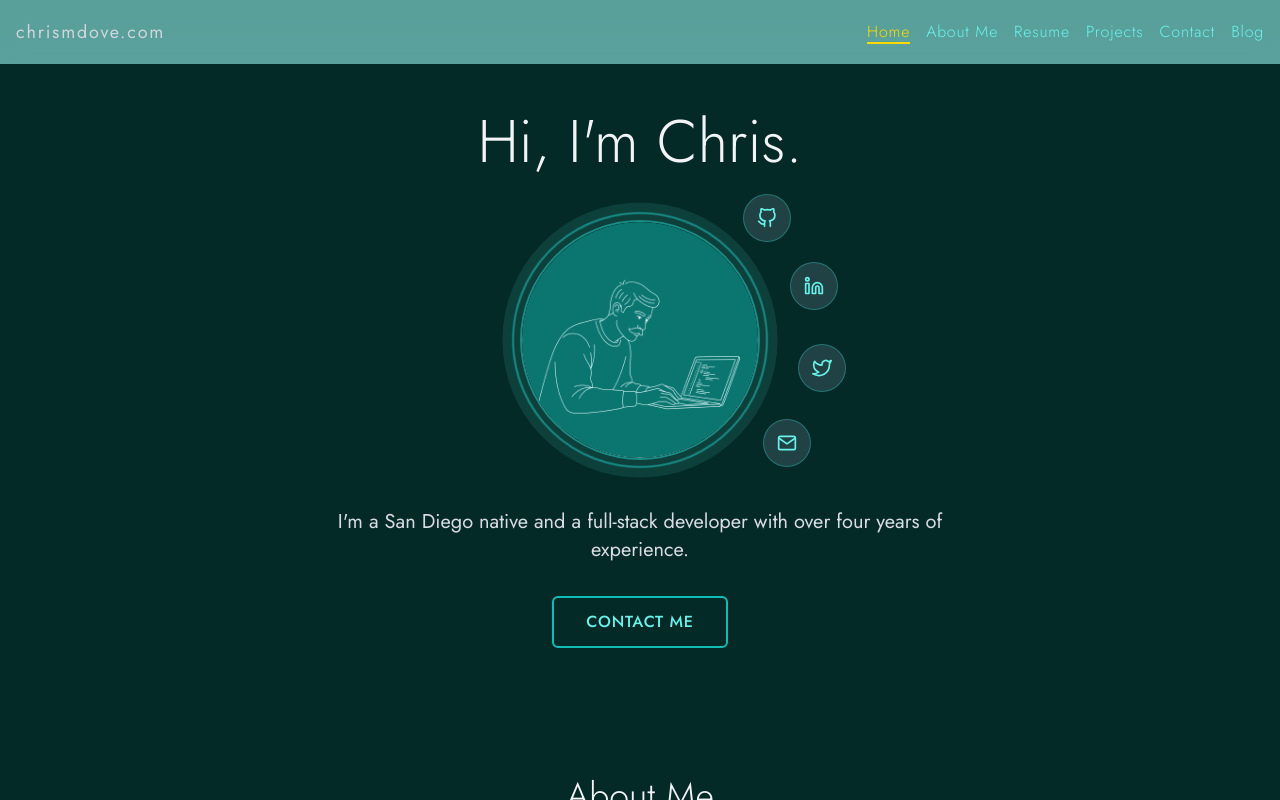
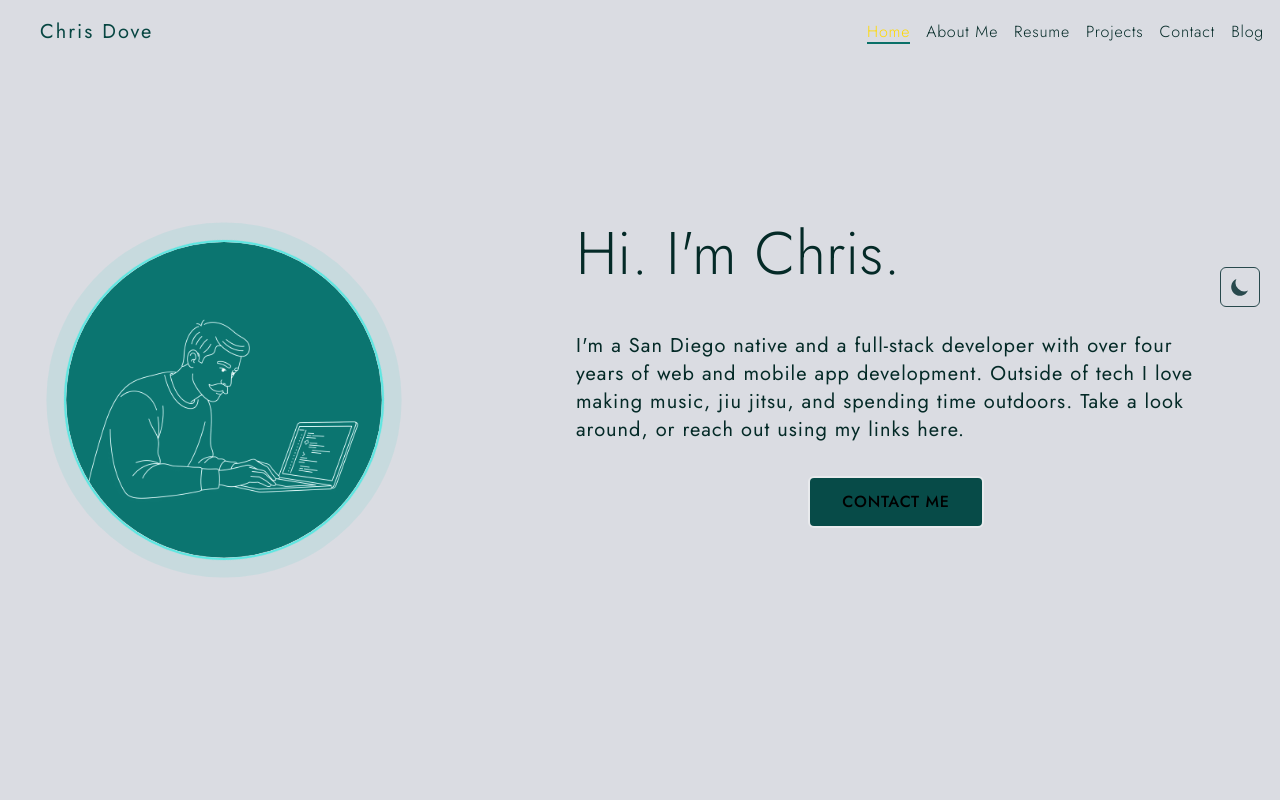
Before and after one commit to Christofuu/portfolio-v2, a Next.js app: page / in a window 1280 px wide. Built offline with nearby package versions, Linux system fonts and the light colour scheme.

Commit message:
add light/dark theme  functionality. add more aesthetic changes.

```diff
--- a/package.json
+++ b/package.json
@@ -11,6 +11,7 @@
   "dependencies": {
     "framer-motion": "^11.1.9",
     "next": "14.2.3",
+    "next-themes": "^0.4.6",
     "nodemailer": "^7.0.3",
     "react": "^18",
     "react-dom": "^18",
--- a/src/app/components/Hero.jsx
+++ b/src/app/components/Hero.jsx
@@ -1,8 +1,10 @@
 "use client";
-import { FiGithub, FiLinkedin, FiMail, FiTwitter } from 'react-icons/fi';
+import { FiGithub, FiLinkedin, FiMail, FiYoutube } from "react-icons/fi";
 import { motion } from "framer-motion";
 import { useIntersectionObserver } from "../hooks/useIntersectionObserver";
 import Image from "next/image";
+import FloatingShapes from "./ui/FloatingShapes";
+
 export function Hero() {
   const { ref, isIntersecting } = useIntersectionObserver();
 
@@ -14,161 +16,56 @@ export function Hero() {
   };
 
   const socialLinks = [
-    { icon: FiGithub, href: "https://github.com/yourusername", label: "GitHub" },
-    { icon: FiLinkedin, href: "https://linkedin.com/in/yourusername", label: "LinkedIn" },
-    { icon: FiTwitter, href: "https://twitter.com/yourusername", label: "Twitter" },
-    { icon: FiMail, href: "mailto:your.email@example.com", label: "Email" },
+    {
+      icon: FiGithub,
+      href: "https://github.com/christofuu",
+      label: "GitHub",
+    },
+    {
+      icon: FiLinkedin,
+      href: "https://linkedin.com/in/chrismdev",
+      label: "LinkedIn",
+    },
+    {
+      icon: FiYoutube,
+      href: "https://youtube.com/@christofuu",
+      label: "YouTube",
+    },
+    { icon: FiMail, href: "mailto:cdovedev@gmail.com", label: "Email" },
   ];
 
   return (
-    <section
+    <motion.section
       id="home"
-      className="min-h-fit py-12 flex items-center justify-center px-4 sm:px-6 lg:px-8"
+      ref={ref}
+      initial={{ opacity: 0, y: 32 }}
+      animate={isIntersecting ? { opacity: 1, y: 0 } : { opacity: 0, y: 32 }}
+      transition={{ duration: 0.8, ease: "easeOut" }}
+      className="min-h-screen flex items-start pt-12 md:pt-40 justify-center px-4 sm:px-6 lg:px-8"
     >
-      <div className="max-w-4xl mx-auto text-center">
-        <motion.div
-          ref={ref}
-          initial={{ opacity: 0, y: 32 }}
-          animate={
-            isIntersecting ? { opacity: 1, y: 0 } : { opacity: 0, y: 32 }
-          }
-          transition={{ duration: 0.8, ease: "easeOut" }}
-          className="space-y-8"
-        >
-          <h1 className="text-4xl md:text-6xl font-light text-gray-100">
-            Hi, I&apos;m Chris.
-          </h1>
+      <FloatingShapes />
 
-          {/* Rasterized Art Circle */}
-          <div className="relative flex items-center justify-center py-4">
-            {/* Rotating Rings */}
-            <motion.div
-              className="absolute w-64 h-64 border-2 border-secondary-500/30 rounded-full"
-              animate={{ rotate: 360 }}
-              transition={{
-                duration: 8,
-                ease: "linear",
-                repeat: Infinity,
-              }}
-            />
-
-            <motion.div
-              className="absolute w-64 h-64 border-2 border-secondary-300/20 rounded-full"
-              animate={{ rotate: -360 }}
-              transition={{
-                duration: 12,
-                ease: "linear",
-                repeat: Infinity,
-              }}
-            />
-
-            {/* Pulsing Shadow */}
-            <motion.div
-              className="absolute w-60 h-60 rounded-full"
-              animate={{
-                boxShadow: [
-                  "0 0 0 4px rgba(79, 209, 199, 0.3)",
-                  "0 0 0 20px rgba(79, 209, 199, 0.1)",
-                  "0 0 0 4px rgba(79, 209, 199, 0.3)",
-                ],
-              }}
-              transition={{
-                duration: 4,
-                ease: "easeInOut",
-                repeat: Infinity,
-              }}
-            />
-
-            {/* Profile Image */}
-            <motion.div
-              className="relative z-10 w-60 h-60 rounded-full overflow-hidden border-2 border-secondary-300/50"
-              whileHover={{
-                scale: 1.05,
-                rotate: 5,
-                boxShadow: "0 0 0 8px rgba(79, 209, 199, 0.5)",
-              }}
-              transition={{
-                type: "spring",
-                stiffness: 300,
-                damping: 20,
-              }}
-            >
-              <Image
-                src="/bigcodingguy1.png"
-                className="rounded-full mx-auto object-cover"
-                width="250"
-                height="250"
-                alt="logo"
-              />
-            </motion.div>
-            {/* Social Links Arc */}
-            <div className="absolute h-[250px] inset-0 pointer-events-none">
-              {socialLinks.map((social, index) => {
-                const Icon = social.icon;
-                // Calculate arc position (right side arc from -60° to 0°)
-                const totalIcons = socialLinks.length;
-                const angleRange = 90; // Total arc span in degrees
-                const startAngle = -50; // Starting angle (higher up)
-                const angle = startAngle + (index * angleRange) / (totalIcons - 1);
-                const radius = 160; // Distance from center
-
-                // Convert angle to radians and calculate position
-                const radian = (angle * Math.PI) / 180;
-                const x = Math.cos(radian) * radius;
-                const y = Math.sin(radian) * radius;
-
-                return (
-                  <motion.a
-                    key={social.label}
-                    href={social.href}
-                    target="_blank"
-                    rel="noopener noreferrer"
-                    className="absolute pointer-events-auto w-12 h-12 bg-gray-800/80 backdrop-blur-sm border border-secondary-300/30 rounded-full flex items-center justify-center "
-                    style={{
-                      left: `calc(50% + ${x}px)`,
-                      top: `calc(45% + ${y}px)`,
-                      transform: 'translate(-50%, -50%)',
-                    }}
-                    initial={{ opacity: 0, scale: 0 }}
-                    animate={{ opacity: 1, scale: 1 }}
-                    transition={{
-                      delay: 0.2,
-                      duration: 0.3,
-                      type: "spring",
-                      stiffness: 400,
-                      damping: 25
-                    }}
-                    whileHover={{
-                      scale: 1.1,
-
-                      // backgroundColor: "rgba(79, 209, 199, 1)",
-                      borderColor: "rgba(79, 209, 199, 1)",
-                      boxShadow: "0 2px 0px rgba(79, 209, 199, 0.4)",
-                    }}
-                    whileTap={{ scale: 0.95 }}
-                  >
-                    <Icon className="w-5 h-5 text-secondary-100 group-hover:text-white  duration-300" />
-                  </motion.a>
-                );
-              })}
-            </div>
-
-          </div>
-
-          {/* Landing Text */}
-          <p className="text-lg md:text-xl text-gray-300 mb-8 max-w-2xl mx-auto leading-relaxed">
-            I&apos;m a San Diego native and a full-stack developer with over four years of experience.
+      <div className="max-w-6xl min-w-fit mx-auto text-center flex flex-col md:flex-row-reverse md:gap-x-48 gap-12 ">
+        <div className="max-w-2xl  h-full ">
+          <h1 className="!md:text-8xl text-6xl font-light pb-12 text-left md:text-6xl dark:text-gray-200 text-primary-900">
+            Hi. I&apos;m Chris.
+          </h1>{" "}
+          <p className="text-lg tracking-wider  text-left md:text-xl dark:text-gray-300 text-primary-900 mb-8 max-w-2xl mx-auto leading-relaxed">
+            I&apos;m a San Diego native and a full-stack developer with over
+            four years of web and mobile app development. Outside of tech I love
+            making music, jiu jitsu, and spending time outdoors. Take a look
+            around, or reach out using my links here.
           </p>
-
           {/* Contact me */}
           <motion.button
             onClick={() => scrollToSection("contact")}
             className={`
         relative overflow-hidden
-        bg-transparent border-2 border-secondary text-secondary-100
+        bg-transparent border-2 dark:border-secondary dark:text-secondary-100
         px-8 py-3 rounded-md font-medium tracking-wider
         transition-all duration-300 ease-out
-        hover:text-white hover:bg-secondary hover:shadow-lg hover:shadow-secondary-300/25
+        dark:hover:text-white dark:hover:bg-secondary hover:shadow-lg dark:hover:shadow-secondary-300/25
+        text-secondary-200 hover:bg-secondary-700 bg-secondary-900 hover:text-white
 
       `}
             whileHover={{
@@ -196,8 +93,73 @@ export function Hero() {
 
             <span className="relative z-10">CONTACT ME</span>
           </motion.button>
-        </motion.div>
+        </div>
+        <div className="space-y-8">
+          {/* Rasterized Art Circle */}
+          <div className="relative flex items-center justify-center py-4 ">
+            {/* Rotating Rings */}
+            <motion.div
+              className="absolute w-80 h-80 border-2 border-secondary-500/30 rounded-full"
+              animate={{ rotate: 360 }}
+              transition={{
+                duration: 8,
+                ease: "linear",
+                repeat: Infinity,
+              }}
+            />
+
+            <motion.div
+              className="absolute w-80 h-80 border-2 border-secondary-300/20 rounded-full"
+              animate={{ rotate: -360 }}
+              transition={{
+                duration: 12,
+                ease: "linear",
+                repeat: Infinity,
+              }}
+            />
+
+            {/* Pulsing Shadow */}
+            <motion.div
+              className="absolute w-80 h-80 rounded-full"
+              animate={{
+                boxShadow: [
+                  "0 0 0 4px rgba(79, 209, 199, 0.3)",
+                  "0 0 0 20px rgba(79, 209, 199, 0.1)",
+                  "0 0 0 4px rgba(79, 209, 199, 0.3)",
+                ],
+              }}
+              transition={{
+                duration: 4,
+                ease: "easeInOut",
+                repeat: Infinity,
+              }}
+            />
+
+            {/* Profile Image */}
+            <motion.div
+              className="relative z-10 w-80 h-80 rounded-full overflow-hidden border-2 border-secondary-300/50"
+              whileHover={{
+                scale: 1.05,
+                rotate: 5,
+                boxShadow: "0 0 0 8px rgba(79, 209, 199, 0.5)",
+              }}
+              transition={{
+                type: "spring",
+                stiffness: 300,
+                damping: 20,
+              }}
+            >
+              <Image
+                src="/bigcodingguy1.png"
+                className="rounded-full mx-auto object-cover"
+                width={320}
+                height={320}
+                alt="logo"
+              />
+            </motion.div>
+          </div>
+        </div>
       </div>
-    </section>
+    </motion.section>
   );
 }
--- /dev/null
+++ b/src/app/components/ThemeSwitcher.jsx
@@ -0,0 +1,43 @@
+"use client";
+import {useTheme} from "next-themes";
+import {useEffect, useState} from "react";
+const ThemeSwitcher = () => {
+  const [mount, setMount] = useState(false);
+  const {systemTheme, theme, setTheme} = useTheme();
+  const currentTheme = theme === "system" ? systemTheme : theme;
+  useEffect(() => {
+    setMount(true);
+  }, []);
+  console.log(currentTheme);
+  return mount ? (
+    <div className="fixed right-5 z-[10000000000] max-lg:bottom-2.5 lg:top-1/3">
+      <button
+        onClick={() => setTheme(currentTheme === "dark" ? "light" : "dark")}
+        type="button"
+        className="flex h-10 w-10 p-2 items-center justify-center rounded-md border border-gray-800 text-gray-800 focus:outline-none focus:ring-0 focus:ring-gray-200 dark:border-slate-300 dark:text-white"
+      >
+        <svg
+          className="dark:hidden"
+          fill="currentColor"
+          viewBox="0 0 20 20"
+          xmlns="http://www.w3.org/2000/svg"
+        >
+          <path d="M17.293 13.293A8 8 0 016.707 2.707a8.001 8.001 0 1010.586 10.586z"></path>
+        </svg>
+        <svg
+          className="hidden dark:block"
+          fill="currentColor"
+          viewBox="0 0 20 20"
+          xmlns="http://www.w3.org/2000/svg"
+        >
+          <path
+            d="M10 2a1 1 0 011 1v1a1 1 0 11-2 0V3a1 1 0 011-1zm4 8a4 4 0 11-8 0 4 4 0 018 0zm-.464 4.95l.707.707a1 1 0 001.414-1.414l-.707-.707a1 1 0 00-1.414 1.414zm2.12-10.607a1 1 0 010 1.414l-.706.707a1 1 0 11-1.414-1.414l.707-.707a1 1 0 011.414 0zM17 11a1 1 0 100-2h-1a1 1 0 100 2h1zm-7 4a1 1 0 011 1v1a1 1 0 11-2 0v-1a1 1 0 011-1zM5.05 6.464A1 1 0 106.465 5.05l-.708-.707a1 1 0 00-1.414 1.414l.707.707zm1.414 8.486l-.707.707a1 1 0 01-1.414-1.414l.707-.707a1 1 0 011.414 1.414zM4 11a1 1 0 100-2H3a1 1 0 000 2h1z"
+            fillRule="evenodd"
+            clipRule="evenodd"
+          ></path>
+        </svg>
+      </button>
+    </div>
+  ) : null;
+};
+export default ThemeSwitcher;
--- /dev/null
+++ b/src/app/components/ui/FloatingShapes.jsx
@@ -0,0 +1,146 @@
+import { motion } from "framer-motion";
+import { useEffect, useState } from "react";
+
+const FloatingShapes = () => {
+  const [mounted, setMounted] = useState(false);
+
+  useEffect(() => {
+    setMounted(true);
+  }, []);
+
+  const shapes = [
+    {
+      id: 1,
+      size: "w-20 h-20",
+      left: "25%",
+      color: "bg-secondary-400/8",
+      duration: 20,
+      delay: 0,
+    },
+    {
+      id: 2,
+      size: "w-5 h-5",
+      left: "10%",
+      color: "bg-secondary-300/12",
+      duration: 25,
+      delay: 2,
+    },
+    {
+      id: 3,
+      size: "w-5 h-5",
+      left: "70%",
+      color: "bg-secondary-500/6",
+      duration: 20,
+      delay: 4,
+    },
+    {
+      id: 4,
+      size: "w-16 h-16",
+      left: "40%",
+      color: "bg-secondary-400/10",
+      duration: 15,
+      delay: 1,
+    },
+    {
+      id: 5,
+      size: "w-3 h-3",
+      left: "65%",
+      color: "bg-secondary-300/15",
+      duration: 20,
+      delay: 3,
+    },
+    {
+      id: 6,
+      size: "w-24 h-24",
+      left: "75%",
+      color: "bg-secondary-500/8",
+      duration: 25,
+      delay: 5,
+    },
+    {
+      id: 7,
+      size: "w-12 h-12",
+      left: "35%",
+      color: "bg-secondary-400/7",
+      duration: 30,
+      delay: 2.5,
+    },
+    {
+      id: 8,
+      size: "w-6 h-6",
+      left: "50%",
+      color: "bg-secondary-300/10",
+      duration: 35,
+      delay: 4.5,
+    },
+    {
+      id: 9,
+      size: "w-4 h-4",
+      left: "20%",
+      color: "bg-secondary-500/12",
+      duration: 40,
+      delay: 1.5,
+    },
+    {
+      id: 10,
+      size: "w-14 h-14",
+      left: "85%",
+      color: "bg-secondary-400/6",
+      duration: 45,
+      delay: 3.5,
+    },
+    {
+      id: 11,
+      size: "w-8 h-8",
+      left: "5%",
+      color: "bg-secondary-300/8",
+      duration: 28,
+      delay: 6,
+    },
+    {
+      id: 12,
+      size: "w-6 h-6",
+      left: "90%",
+      color: "bg-secondary-500/10",
+      duration: 32,
+      delay: 1.8,
+    },
+  ];
+
+  if (!mounted) return null;
+
+  return (
+    <div className="fixed inset-0 overflow-hidden pointer-events-none z-0">
+      {shapes.map((shape) => (
+        <motion.div
+          key={shape.id}
+          className={`absolute rounded-full ${shape.size} ${shape.color}`}
+          style={{
+            left: shape.left,
+            bottom: "-150px",
+            clipPath: "polygon(15% 0%, 100% 0%, 100% 100%, 0% 100%)",
+          }}
+          initial={{
+            y: 0,
+            rotate: 0,
+            opacity: 0,
+          }}
+          animate={{
+            y: "-120vh",
+            rotate: 720,
+            opacity: [0, 1, 0],
+          }}
+          transition={{
+            duration: shape.duration,
+            delay: shape.delay,
+            ease: "linear",
+            repeat: Infinity,
+            repeatDelay: 0,
+          }}
+        />
+      ))}
+    </div>
+  );
+};
+
+export default FloatingShapes;
--- a/src/app/components/ui/mobile-menu.jsx
+++ b/src/app/components/ui/mobile-menu.jsx
@@ -128,7 +128,7 @@ export function Hamburger() {
               key={link.href}
               href={link.href}
               scroll={true}
-              className="text-md md:text-lg  text-secondary hover:text-secondary-light hover:underline"
+              className="text-md md:text-lg text-primary-900 dark:text-secondary hover:text-secondary-light hover:underline"
               onClick={() => setIsOpen(false)}
             >
               {link.label}
@@ -146,13 +146,13 @@ export function Hamburger() {
               onClick={() => handleLinkClick(link.href)}
               key={link.href}
               href={link.href}
-              className={`md:text-base text-md tracking-wider font-light text-secondary-100 hover:text-warning-500 transition-colors relative ${
+              className={`md:text-base text-md tracking-wider font-light text-primary-900 dark:text-secondary-100 dark:hover:text-warning-500 transition-colors relative ${
                 activeLink === link.href ? "text-warning-500" : ""
               }`}
             >
               {link.label}
               <motion.div
-                className="absolute bottom-0 left-0 right-0 h-0.5 bg-secondary-light"
+                className="absolute bottom-0 left-0 right-0 h-0.5 bg-primary-500 dark:bg-secondary-light"
                 initial={{ scaleX: 0 }}
                 animate={{
                   scaleX: activeLink === link.href ? 1 : 0
--- a/src/app/components/ui/nav-links.jsx
+++ b/src/app/components/ui/nav-links.jsx
@@ -10,9 +10,9 @@ export function NavLinks() {
   const [isOpen, setIsOpen] = useState(false);
 
   return (
-    <div className="bg-primary-lightest/60 backdrop-filter backdrop-blur-md text-primary-lightest h-16 flex flex-row items-center justify-between px-4">
-      <Link className={`link ${pathname === '/' ? 'active' : ''} text-gray-300/90 tracking-widest text-lg`} href="/">
-        chrismdove.com
+    <div className="dark:bg-primary-lightest/60 bg-gray-300 dark:text-primary-lightest h-16 flex flex-row items-center justify-between px-4">
+      <Link className={`link ${pathname === '/' ? 'active' : ''} dark:text-gray-300/90 text-primary-light tracking-widest text-xl pl-6`} href="/">
+        Chris Dove
       </Link>
       <Hamburger />
     </div>
--- a/src/app/layout.js
+++ b/src/app/layout.js
@@ -2,6 +2,8 @@ import { Inter } from "next/font/google";
 import { Jost } from "next/font/google";
 import { NavLinks } from "./components/ui/nav-links";
 import "./globals.css";
+import ThemeProvider from "./utils/ThemeProvider";
+import ThemeSwitcher from "./components/ThemeSwitcher";
 
 const inter = Inter({ subsets: ["latin"] });
 const jost = Jost({ subsets: ["latin"] });
@@ -15,11 +17,13 @@ export default function RootLayout({ children }) {
   return (
     <html lang="en">
       <body className={`${jost.className} h-screen flex flex-col`}>
-        <NavLinks />
-        <main className="bg-primary h-screen flex-1 overflow-y-auto">
-          {children}
-
-        </main>
+        <ThemeProvider attribute="class" defaultTheme="system" enableSystem>
+          <NavLinks />
+          <ThemeSwitcher />
+          <main className="dark:bg-primary-900 bg-gray-300 h-screen flex-1 overflow-y-auto">
+            {children}
+          </main>
+        </ThemeProvider>
       </body>
     </html>
   );
--- /dev/null
+++ b/src/app/utils/ThemeProvider.js
@@ -0,0 +1,5 @@
+"use client";
+import {ThemeProvider as NextThemesProvider} from "next-themes";
+export default function ThemeProvider({children, ...props}) {
+  return <NextThemesProvider {...props}>{children}</NextThemesProvider>;
+}
--- a/tailwind.config.js
+++ b/tailwind.config.js
@@ -5,6 +5,7 @@ module.exports = {
     "./src/components/**/*.{js,ts,jsx,tsx,mdx}",
     "./src/app/**/*.{js,ts,jsx,tsx,mdx}",
   ],
+  darkMode: "class",
   theme: {
     extend: {
       backgroundImage: {
```
Also changed, not shown: public/bigcodingguy1.png, 1 other file (tests, documents, lock files or other folders).
